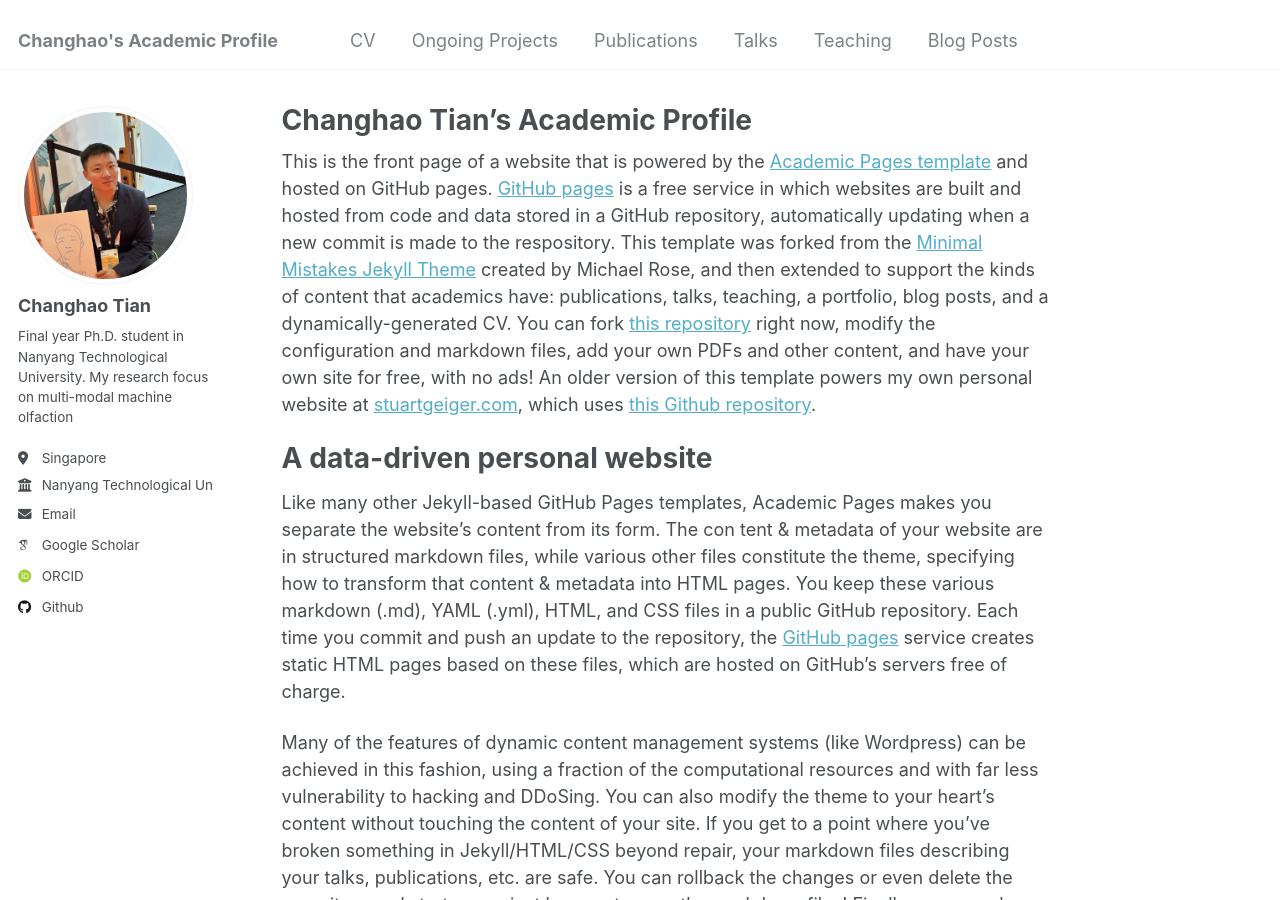
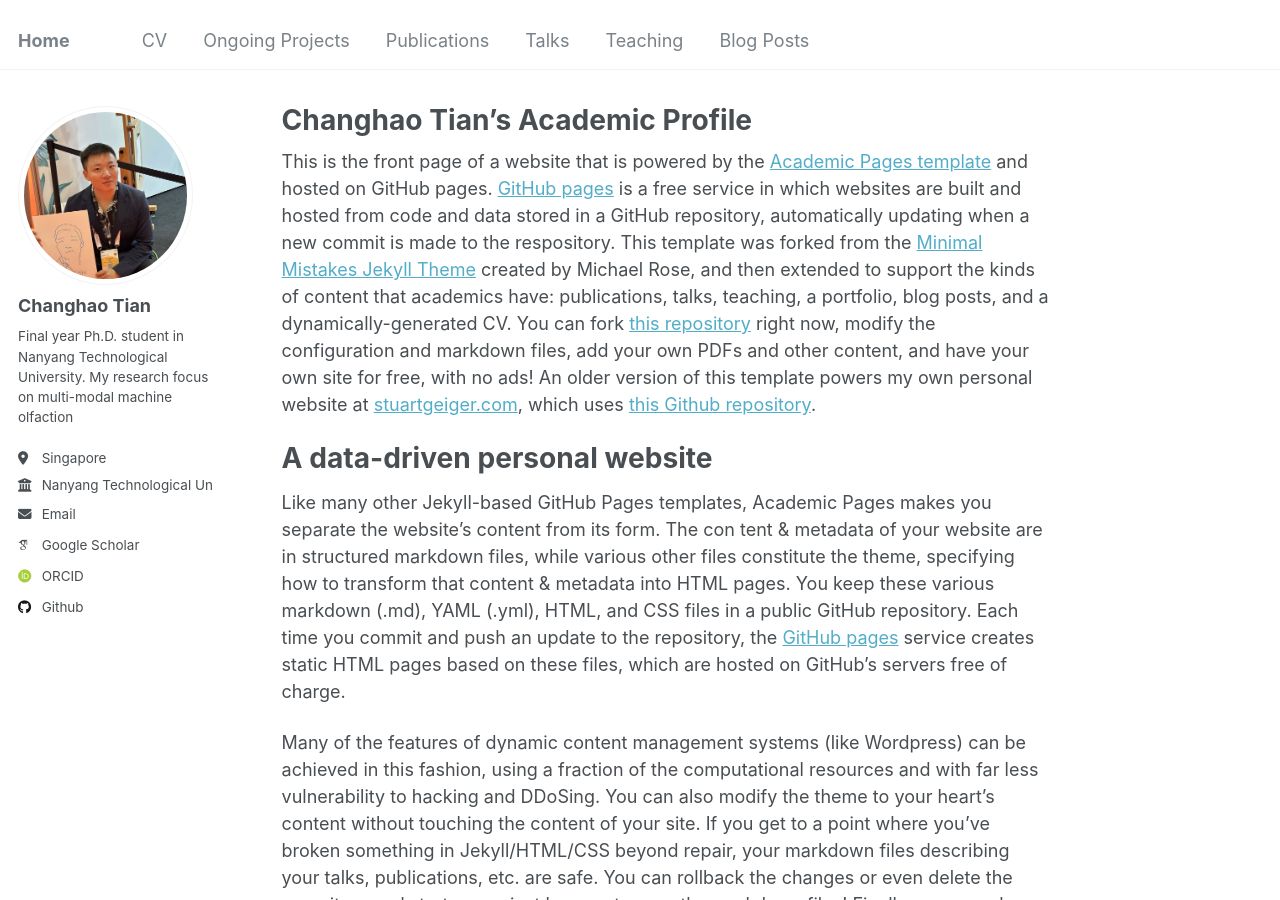
Before and after one commit to CHTiansweet/CHTian, a Jekyll site: the page built from _pages/about.md, in a window 1280 px wide and 900 px high. Built offline with Jekyll 4.4.1, drawn with Linux system fonts in a browser that asks for light colours; some web fonts are replaced.

Commit message:
Update _config.yml

```diff
--- a/_config.yml
+++ b/_config.yml
@@ -8,7 +8,7 @@
 
 # Basic Site Settings
 locale                   : "Singapore"
-title                    : "Changhao's Academic Profile"
+title                    : "Home"
 title_separator          : "-"
 name                     : &name "Changhao Tian"
 description              : &description "personal description"
```
